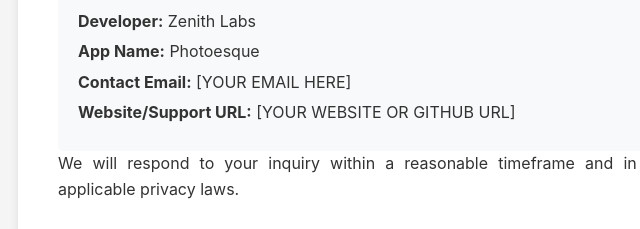
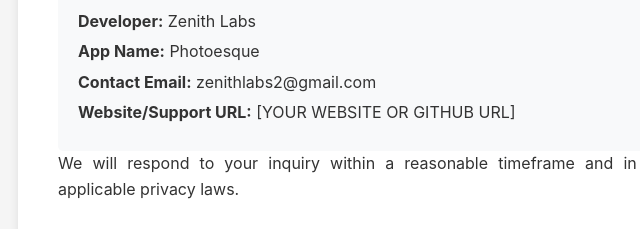
Before and after one commit to ZaidmSyed/photoesque-privacy-policy, a plain HTML site: page index.html in a window 1280 px wide. Shown: the part 5631-5860 px from the top of the page, 222-862 px from the left. Drawn offline with Linux system fonts and the light colour scheme.

Commit message:
Update contact email to zenithlabs2@gmail.com

```diff
--- a/index.html
+++ b/index.html
@@ -322,7 +322,7 @@
         <div class="contact-info">
             <p><strong>Developer:</strong> Zenith Labs</p>
             <p><strong>App Name:</strong> Photoesque</p>
-            <p><strong>Contact Email:</strong> [YOUR EMAIL HERE]</p>
+            <p><strong>Contact Email:</strong> zenithlabs2@gmail.com</p>
             <p><strong>Website/Support URL:</strong> [YOUR WEBSITE OR GITHUB URL]</p>
         </div>
         <p>
```
